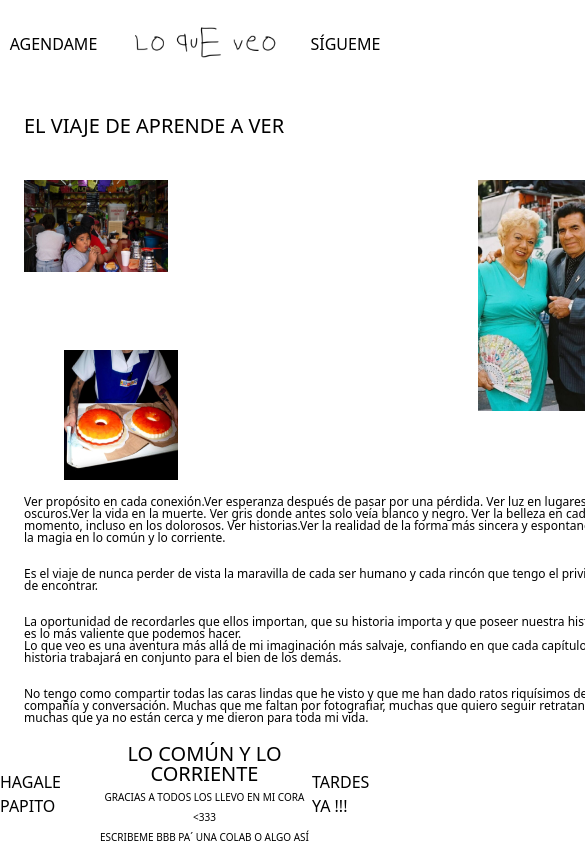
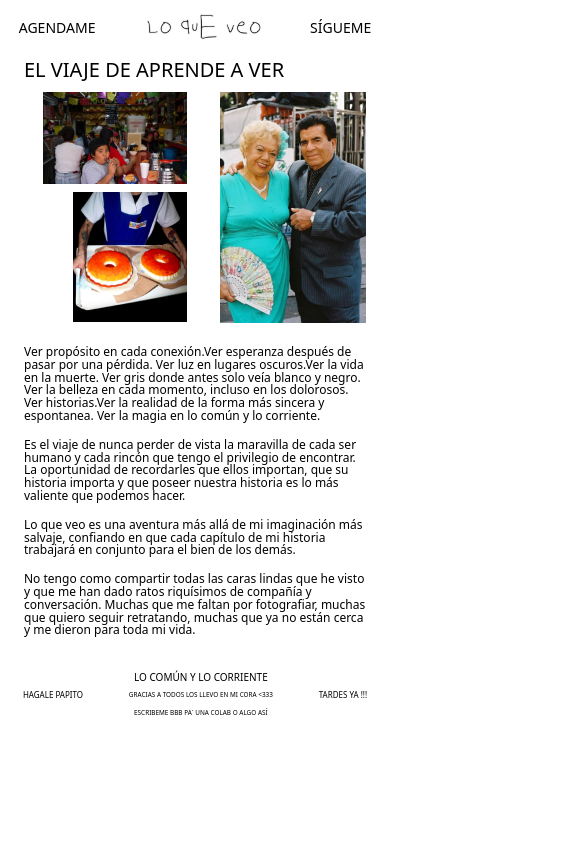
Before and after one commit to HanielOnt/lo-que-veo, a React (Vite) app: page /el-viaje-de-aprender in a window 390 px wide. Shown: the top 856 px of the page, 585 px wide, since content can reach past the window. Built offline with nearby package versions, Linux system fonts and the light colour scheme.

Commit message:
Diseno tversion tablet de caja de fotos acoplada, y mejoras en diseno mobile,tablet y desktop

```diff
--- a/src/App.jsx
+++ b/src/App.jsx
@@ -6,7 +6,7 @@ function App() {
 
 
   return (
-    < >
+    <>
       <Navbar />
       <AppRouter />
       <Footer />
--- a/src/components/Footer.jsx
+++ b/src/components/Footer.jsx
@@ -3,16 +3,16 @@
 export const Footer = () => {
     return (
 
-        <footer className=" relative">
-            <div className="w-full h-fit bottom-0  flex flex-row justify-around items-center pt-1 pb-3 bg-white lg:fixed">
-                <p className="uppercase">hagale papito</p>
-                <p className="uppercase text-center text-xl leading-none">lo común y lo corriente <br />
-                    <span className='text-[10px]'>
+        <footer>
+            <div className="w-full h-fit  flex flex-row justify-around items-center py-2 bg-white">
+                <p className="uppercase  text-md sm:text-[.5rem] lg:text-lg">hagale papito</p>
+                <p className="uppercase text-center  text-md sm:text-[.625rem] lg:text-lg leading-[1rem]">lo común y lo corriente <br />
+                    <span className=' text-sm sm:text-[.4rem] lg:text-md leading-[1rem] '>
                         Gracias a todos los llevo en mi cora {`<333`} <br />
                         Escribeme bbb pa´ una colab o algo así
                     </span>
                 </p>
-                <p className="uppercase">tardes ya !!!</p>
+                <p className="uppercase text-md sm:text-[.5rem] lg:text-lg">tardes ya !!!</p>
             </div >
         </footer>
     )
--- a/src/components/ImageZoom.jsx
+++ b/src/components/ImageZoom.jsx
@@ -13,13 +13,13 @@ export const ImageZoom = ({ src, alt }) => {
                     className="fixed inset-0 bg-black bg-opacity-80  z-50"
                     onClick={toggleZoom}
                 >
-                    <div className="w-full h-svh relative flex justify-center items-center">
+                    <div className="w-full h-svh relative flex justify-center items-center ">
                         <button className="absolute right-0 top-0  m-4 w-8 h-8 bg-white border-2 border-black rounded-full flex items-center justify-center hover:bg-slate-100 hover:font-bold active:bg-black active:border-white">
                             <span className=" text-black text-xl  active:text-white">
                                 X
                             </span>
                         </button>
-                        <img src={src} alt={alt} className="max-w-full max-h-full" />
+                        <img src={src} alt={alt} className="w-fit max-w-full h-[80vh] object-contain" />
                     </div>
                 </div>
             )}
--- a/src/components/Navbar.jsx
+++ b/src/components/Navbar.jsx
@@ -6,15 +6,15 @@ export const Navbar = () => {
     const location = useLocation()
 
     return (
-        <nav className="relative">
-            <div className="w-full h-fit fixed top-0 flex flex-row justify-around items-center pt-6 pb-2 bg-white">
-                <NavLink to="https://calendly.com/loqueveo/30min" target="_blank" rel="noopener noreferrer" className="uppercase">Agendame</NavLink>
+        <nav >
+            <div className="w-full h-fit fixed top-0 flex flex-row justify-around items-center  py-3 bg-white">
+                <NavLink to="https://calendly.com/loqueveo/30min" target="_blank" rel="noopener noreferrer" className="uppercase text-md sm:text-sm lg:text-lg">Agendame</NavLink>
                 {
                     location.pathname == '/el-viaje-de-aprender'
                         ? <NavLink to='/home'><LogoImg /></NavLink>
-                        : <NavLink to='/el-viaje-de-aprender' className="text-md uppercase text-center text-xl font-openSI leading-none hover:font-openSBI">not famous <br />pero conocido</NavLink>
+                        : <NavLink to='/el-viaje-de-aprender' className="text-md uppercase text-center  font-openSI leading-none hover:font-openSBI sm:text-sm lg:text-xl">not famous <br />pero conocido</NavLink>
                 }
-                <NavLink to="https://www.instagram.com/loqueveooo/?hl=en" target="_blank" rel="noopener noreferrer" className="uppercase">sígueme</NavLink>
+                <NavLink to="https://www.instagram.com/loqueveooo/?hl=en" target="_blank" rel="noopener noreferrer" className="uppercase text-md sm:text-sm lg:text-lg">sígueme</NavLink>
             </div >
         </nav>
     )
--- a/src/pages/ElViajeDeAprender.jsx
+++ b/src/pages/ElViajeDeAprender.jsx
@@ -6,37 +6,39 @@ import { ImageZoom } from '../components/ImageZoom'
 export const ElViajeDeAprender = () => {
 
     return (
-        <section className='w-full h-full '>
-            <div className='w-full h-full mt-28 mb-4 flex flex-col gap-10 justify-start px-6 '>
+        <section>
+            <div className='w-full  h-fit mt-[3rem] flex-flex-col justify-center px-6 py-2 lg'>
 
-                <div className='w-full '>
-                    <h1 className='text-xl uppercase'>el viaje de aprende a ver</h1>
+                <div className='w-full h-full'>
+                    <h1 className='text-xl ml-16 uppercase sm:ml-0'>el viaje de aprende a ver</h1>
                 </div>
-                <div className='w-fit flex flex-col justify-center items-start gap-4 md:flex-row md:items-evenly'>
-                    <div className='w-[600px] h-[300px] relative md:max-w-[400px] '>
-                        <div className='absolute top-0 left-0'>
-                            <ImageZoom src={img_4} alt={'imagen 4'} />
+
+                <div className='w-fit h-fit flex flex-row justify-center items-start gap-4 sm:flex-col md:items-evenly'>
+                    <div className='w-1/2 h-[300px] grid grid-cols-2 my-auto items-center sm:w-full sm:h-auto'>
+                        <div className='flex flex-col items-end mt-10 gap-4 sm:mt-0 sm:p-2 sm:gap-2'>
+                            <div>
+                                <ImageZoom src={img_4} alt={'imagen 4'} />
+                            </div>
+                            <div >
+                                <ImageZoom src={img_5} alt={'imagen 5'} />
+                            </div>
                         </div>
-                        <div className='absolute top-0 right-0'>
+
+                        <div className='flex justify-end h-[50vh] sm:h-[20vh] sm:items-center'>
                             <ImageZoom src={img_3} alt={'imagen 3'} />
                         </div>
-                        <div className='absolute bottom-0 left-10'>
-                            <ImageZoom src={img_5} alt={'imagen 5'} />
-                        </div>
+                    </div>
 
-                    </div>
-                    <aside className='w-fit  lg:px-4'>
-                        <p className='text-xs leading-none'>Ver propósito en cada conexión.Ver esperanza después de pasar por una pérdida. Ver luz en lugares oscuros.Ver la vida en la muerte. Ver gris donde antes solo veía blanco y negro. Ver la belleza en cada momento, incluso en los dolorosos. Ver historias.Ver la realidad de la forma más sincera y espontanea. Ver la magia en lo común y lo corriente.</p>
-                        <br />
-                        <p className='text-xs leading-none'>Es el viaje de nunca perder de vista la maravilla de cada ser humano y cada rincón que tengo el privilegio de encontrar.</p>
-                        <br />
-                        <p className='text-xs leading-none'>La oportunidad de recordarles que ellos importan, que su historia importa y que poseer nuestra historia es lo más valiente que podemos hacer.
-                            <br />
-                            Lo que veo es una aventura más allá de mi imaginación más salvaje, confiando en que cada capítulo de mi historia trabajará en conjunto para el bien de los demás.</p>
-                        <br />
-                        <p className='text-xs leading-none'>No tengo como compartir todas las caras lindas que he visto y que me han dado ratos riquísimos de compañía y conversación. Muchas que me faltan por fotografiar, muchas que quiero seguir retratando, muchas que ya no están cerca y me dieron para toda mi vida.</p>
+                    <aside className='w-1/2 h-fit text-pretty sm:w-full lg:px-4'>
+                        <p className='text-xs text-start leading-[.8rem] mb-[1rem]'>Ver propósito en cada conexión.Ver esperanza después de pasar por una pérdida. Ver luz en lugares oscuros.Ver la vida en la muerte. Ver gris donde antes solo veía blanco y negro. Ver la belleza en cada momento, incluso en los dolorosos. Ver historias.Ver la realidad de la forma más sincera y espontanea. Ver la magia en lo común y lo corriente.</p>
+
+                        <p className='text-xs leading-[.8rem] mb-[1rem]'>Es el viaje de nunca perder de vista la maravilla de cada ser humano y cada rincón que tengo el privilegio de encontrar. La oportunidad de recordarles que ellos importan, que su historia importa y que poseer nuestra historia es lo más valiente que podemos hacer.</p>
+
+                        <p className='text-xs leading-[.8rem] mb-[1rem]'>Lo que veo es una aventura más allá de mi imaginación más salvaje, confiando en que cada capítulo de mi historia trabajará en conjunto para el bien de los demás.</p>
+                        <p className='text-xs leading-[.8rem] mb-[1rem]'>No tengo como compartir todas las caras lindas que he visto y que me han dado ratos riquísimos de compañía y conversación. Muchas que me faltan por fotografiar, muchas que quiero seguir retratando, muchas que ya no están cerca y me dieron para toda mi vida.</p>
                     </aside>
                 </div>
+
             </div>
 
         </section >
--- a/src/ui/LogoImg.jsx
+++ b/src/ui/LogoImg.jsx
@@ -4,7 +4,7 @@ import logo from '../assets/logo.svg'
 export const LogoImg = () => {
     const location = useLocation()
     return (
-        < img className={location.pathname == '/el-viaje-de-aprender' ? 'h-10 w-auto' : null} src={logo} alt='lo que veo logo' />
+        < img className={location.pathname == '/el-viaje-de-aprender' ? 'h-10 w-auto sm:h-8 lg:h-14' : null} src={logo} alt='lo que veo logo' />
 
     )
 }
```
